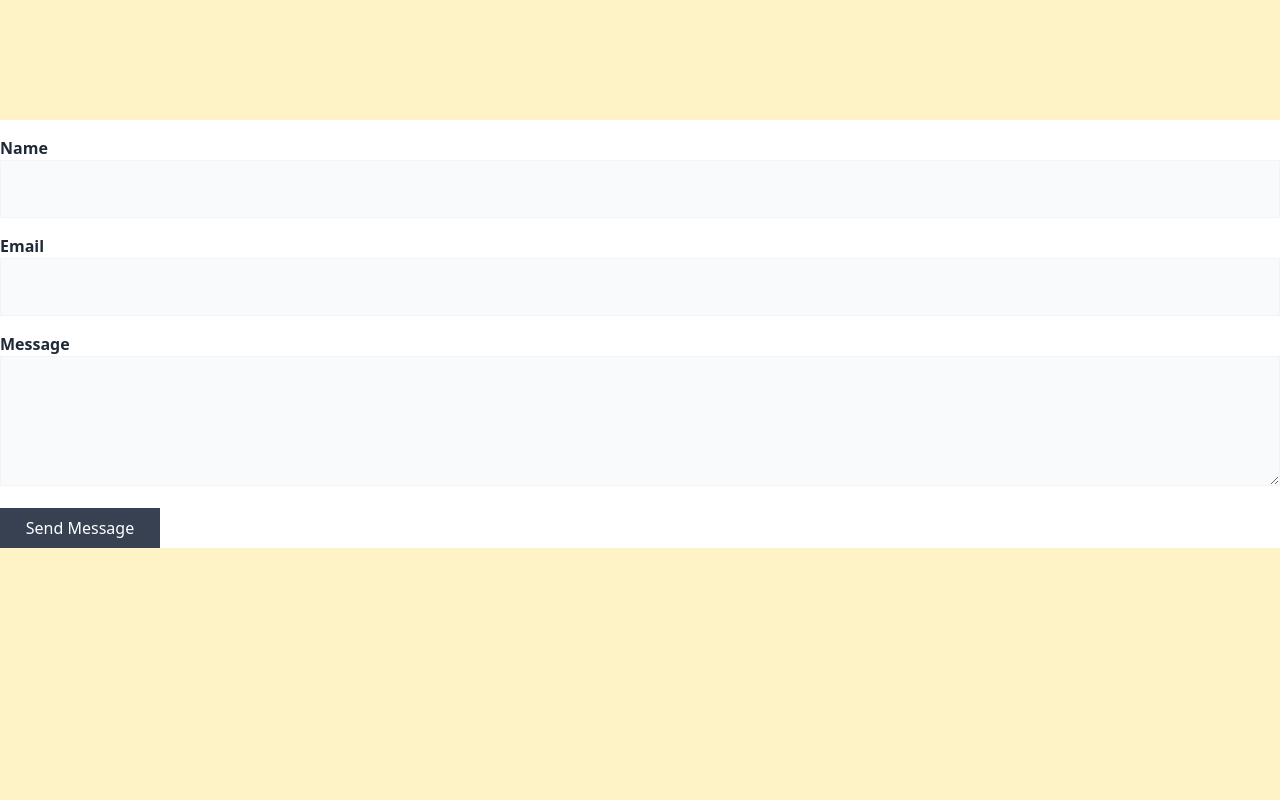
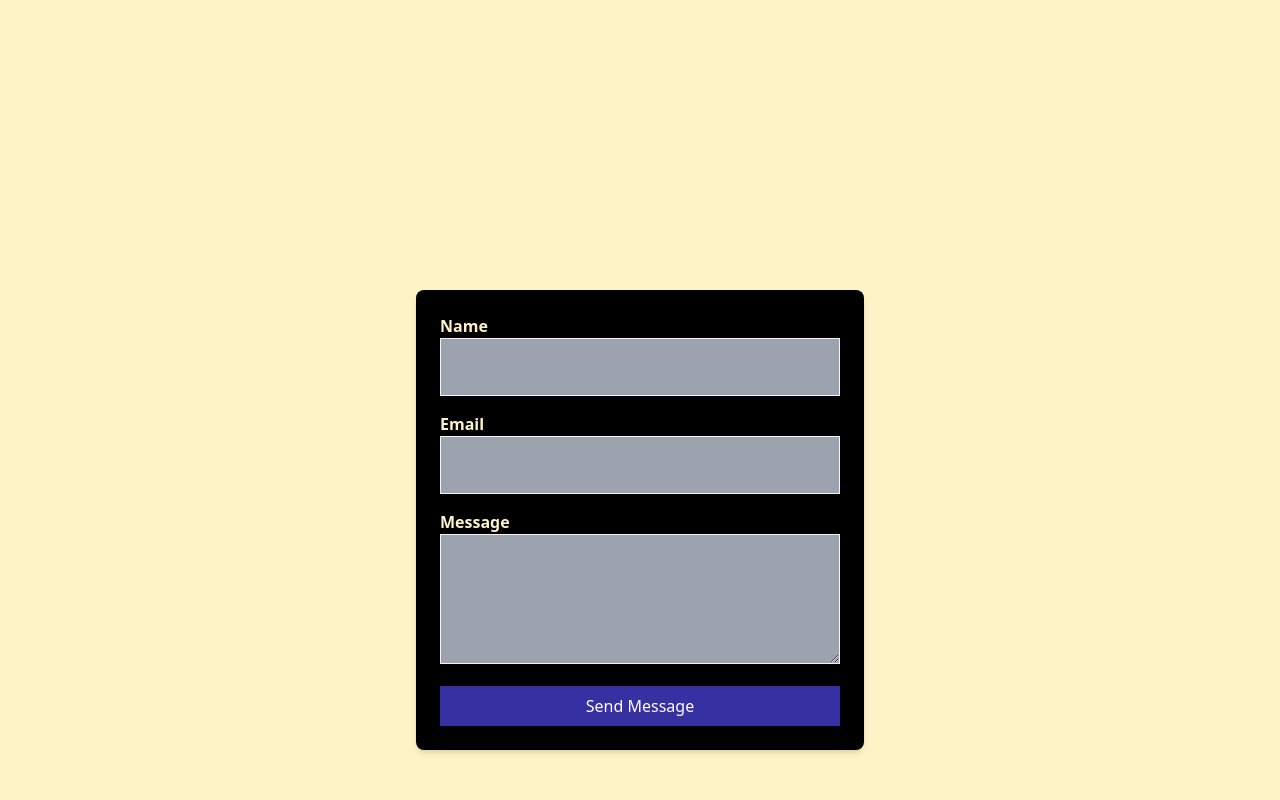
Before and after one commit to NumiBlue/reactportfolio, a React (Create React App) app: page / in a window 1280 px wide. Shown: the part 2280-3080 px from the top of the page. Built offline with nearby package versions, Linux system fonts and the light colour scheme; a web font is replaced by a local one.

Commit message:
contact section fixed

```diff
--- a/src/components/Contact.jsx
+++ b/src/components/Contact.jsx
@@ -1,47 +1,24 @@
 import React from 'react'
-
-
 
 import { useState } from "react";
 
 export default function ContactForm() {
   const [loading, setLoading] = useState(false);
 
-	async function handleSubmit(event: any) {
+  async function handleSubmit(event) {
     event.preventDefault();
     setLoading(true);
 
-		const data = {
-			name: String(event.target.name.value),
-			email: String(event.target.email.value),
-			message: String(event.target.message.value),
-		};
+    // ...rest of the code...
 
-		const response = await fetch("/api/contact", {
-			method: "POST",
-			headers: {
-				"Content-Type": "application/json",
-			},
-			body: JSON.stringify(data),
-		});
-
-		if (response.ok) {
-			console.log("Message sent successfully");
-			setLoading(false);
-			// reset the form
-			event.target.name.value = "";
-			event.target.email.value = "";
-			event.target.message.value = "";
-		}
-		if (!response.ok) {
-			console.log("Error sending message");
     setLoading(false);
   }
-	}
+
   return (
-		<form onSubmit={handleSubmit}>
-			<div className="w-full flex flex-col my-4">
-				<label className="font-bold text-gray-800" htmlFor="name">
+    <div className="bg-amber-100 min-h-screen flex items-center justify-center">
+      <form onSubmit={handleSubmit} className="w-full max-w-md p-6 rounded-lg shadow-md bg-black">
+        <div className="mb-4">
+          <label className="font-bold text-amber-100" htmlFor="name">
             Name
           </label>
           <input
@@ -49,13 +26,13 @@ export default function ContactForm() {
             minLength={3}
             maxLength={150}
             required
-					className=" p-4 bg-gray-50 border border-gray-100 "
+            className="p-4 bg-gray-400 border border-gray-100 w-full"
             autoComplete="off"
             id="name"
           />
         </div>
-			<div className="w-full flex flex-col my-4">
-				<label className="font-bold text-gray-800" htmlFor="email">
+        <div className="mb-4">
+          <label className="font-bold text-amber-100" htmlFor="email">
             Email
           </label>
           <input
@@ -63,13 +40,13 @@ export default function ContactForm() {
             minLength={5}
             maxLength={150}
             required
-					className=" p-4 bg-gray-50 border border-gray-100 "
+            className="p-4 bg-gray-400 border border-gray-100 w-full"
             autoComplete="off"
             id="email"
           />
         </div>
-			<div>
-				<label className="font-bold text-gray-800" htmlFor="message">
+        <div className="mb-4">
+          <label className="font-bold text-amber-100" htmlFor="message">
             Message
           </label>
           <textarea
@@ -78,15 +55,17 @@ export default function ContactForm() {
             minLength={10}
             maxLength={500}
             name="message"
-					className="w-full p-4 bg-gray-50 border border-gray-100 "
+            className="p-4 bg-gray-400 border border-gray-100 w-full"
           />
         </div>
         <button
           type="submit"
           disabled={loading}
-				className="px-4 py-2 w-40 bg-gray-700 disabled:bg-gray-400 disabled:text-gray-100 text-white font-medium mt-4">
+          className="w-full px-4 py-2 bg-indigo-800 disabled:bg-gray-400 disabled:text-gray-100 text-white font-medium"
+        >
           Send Message
         </button>
       </form>
+    </div>
   );
 }
```
Lines whose indentation alone changed are shown as unchanged.
